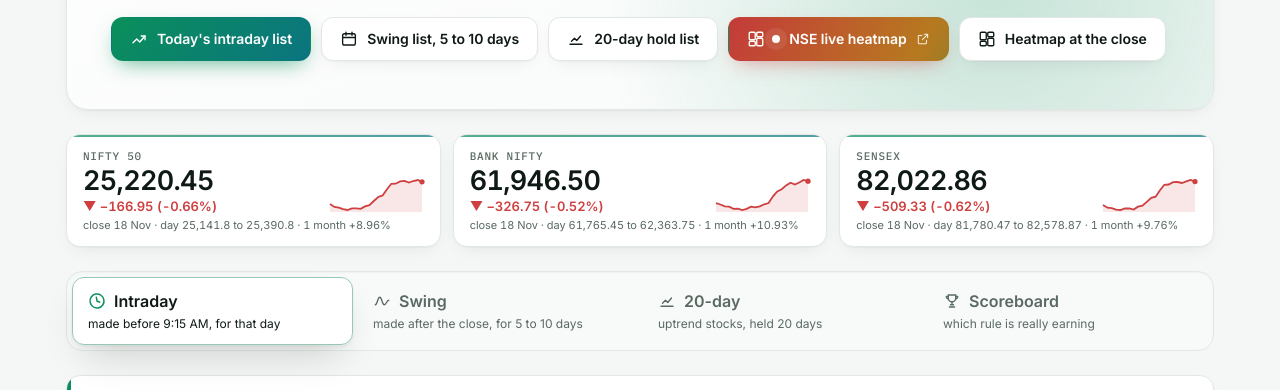
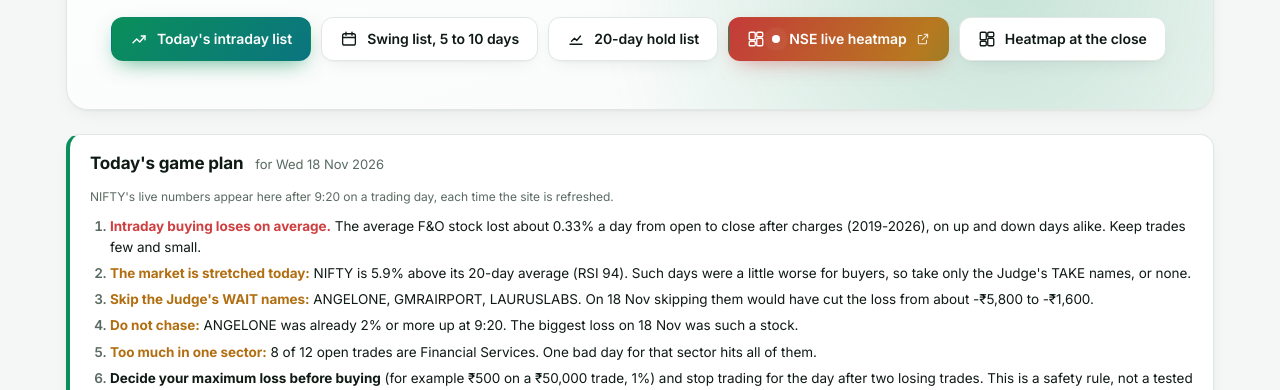
Before and after one commit to AshokKumar3502/nse-picks-tracker, a plain HTML site: page index.html in a window 1280 px wide. Shown: the part 410-800 px from the top of the page. Drawn offline with nearby package versions, Linux system fonts and the light colour scheme.

Commit message:
Today's game plan panel: live NIFTY and tested care rules
Co-Authored-By: Claude Opus 5.5 <noreply@anthropic.com>

```diff
--- a/index.html
+++ b/index.html
@@ -496,6 +496,18 @@ table{font-family:var(--body);font-size:13.5px;font-variant-numeric:tabular-nums
 .mood-warn{margin-top:8px;padding-top:8px;border-top:1px dashed var(--line);color:var(--warn);font-weight:500}
 .mood-note{margin-top:8px;padding-top:8px;border-top:1px dashed var(--line);color:var(--muted)}
 .chip.warn.gapchip{font-size:10.5px;padding:1px 7px;vertical-align:middle}
+
+/* today's game plan */
+.plan{background:var(--panel);border:1px solid var(--line);border-left:4px solid var(--accent);border-radius:var(--r);padding:16px 20px;box-shadow:var(--shadow);display:grid;gap:10px}
+.plan-head{display:flex;flex-wrap:wrap;gap:6px 12px;align-items:baseline}
+.plan-head b{font-size:17px;letter-spacing:-.01em}
+.plan-head span{color:var(--muted);font-size:13px}
+.plan-nifty{font-size:13.5px;line-height:1.5}
+.plan-nifty .mut{display:block;font-size:12px;margin-top:2px}
+.plan-list{margin:0;padding-left:20px;display:grid;gap:6px;font-size:13.5px;line-height:1.5}
+.plan-list li::marker{color:var(--muted);font-weight:600}
+.plan-list li.bad b{color:var(--bad)}.plan-list li.warn b{color:var(--warn)}.plan-list li.ok b{color:var(--ok)}
+.plan-foot{margin:0;font-size:11.5px;color:var(--muted)}
 </style>
 </head>
 <body>
@@ -535,6 +547,12 @@ table{font-family:var(--body);font-size:13.5px;font-variant-numeric:tabular-nums
     </div>
   </header>
 
+  <section class="plan" id="game-plan" aria-label="Today's game plan">
+    <div class="plan-head"><b>Today's game plan</b><span id="gp-when">&mdash;</span></div>
+    <div class="plan-nifty" id="gp-nifty">&mdash;</div>
+    <ol class="plan-list" id="gp-list"></ol>
+    <p class="plan-foot">Rules from our own tests on 2019-2026 NSE data and the last 18 recorded sessions, after charges. Paper trades only. Not financial advice.</p>
+  </section>
   <section class="ticker" id="indices" aria-label="Market indices"></section>
 
   <nav class="tabs" role="tablist" aria-label="Lists">
@@ -751,7 +769,36 @@ table{font-family:var(--body);font-size:13.5px;font-variant-numeric:tabular-nums
   const el = (tag, cl, text) => { const e = document.createElement(tag); if (cl) e.className = cl; if (text !== undefined) e.textContent = text; return e; };
   const mean = (a) => a.length ? Math.round(100 * a.reduce((x, y) => x + y, 0) / a.length) / 100 : null;
   const limit = {i: 10, s: 10};
-  let MD = null, EXP = null;
+  let MD = null, EXP = null, NL = null;
+  function gamePlan() {
+    const list = $('gp-list'), nf = $('gp-nifty');
+    const today = new Intl.DateTimeFormat('en-CA', {timeZone: 'Asia/Kolkata'}).format(new Date());
+    $('gp-when').textContent = 'for ' + dlong(today);
+    if (NL && NL.day === today && NL.prev_close) {
+      const ch = (v) => (v >= NL.prev_close ? '+' : '') + ((v / NL.prev_close - 1) * 100).toFixed(2) + '%';
+      nf.replaceChildren(el('b', '', 'NIFTY today: '), document.createTextNode(
+        (NL.at_920 ? 'at 9:20 ' + (+NL.at_920).toLocaleString('en-IN') + ' (' + ch(NL.at_920) + '), ' : '') +
+        'at ' + time12(NL.now_time) + ' ' + (+NL.now).toLocaleString('en-IN') + ' (' + ch(NL.now) + ' on yesterday\'s close). '),
+        el('span', 'mut', 'Tested: NIFTY being up or down at 9:20 did not tell which way stocks went by 3:15 PM, so it is not used as a buy or sell signal.'));
+    } else {
+      nf.replaceChildren(el('span', 'mut', 'NIFTY\'s live numbers appear here after 9:20 on a trading day, each time the site is refreshed.'));
+    }
+    const todays = ROWS.filter((r) => r.type === 'Intraday' && r.for_day === today);
+    const waits = todays.filter((r) => r.verdict === 'WAIT' || r.verdict === 'SKIP').map((r) => r.symbol);
+    const chased = todays.filter((r) => r.chase).map((r) => r.symbol);
+    const items = [];
+    const add = (tone, head, text) => { const li = el('li', tone); li.append(el('b', '', head), document.createTextNode(' ' + text)); items.push(li); };
+    add('bad', 'Intraday buying loses on average.', 'The average F&O stock lost about 0.33% a day from open to close after charges (2019-2026), on up and down days alike. Keep trades few and small.');
+    if (MD && MD.stretched) add('warn', 'The market is stretched today:', 'NIFTY is ' + (+MD.stretch_pct).toFixed(1) + '% above its 20-day average (RSI ' + (+MD.rsi).toFixed(0) + '). Such days were a little worse for buyers, so take only the Judge\'s TAKE names, or none.');
+    else if (MD) add('ok', 'The market is not stretched today.', 'Normal care applies.');
+    if (waits.length) add('warn', 'Skip the Judge\'s WAIT names:', waits.join(', ') + '. On 18 Nov skipping them would have cut the loss from about -₹5,800 to -₹1,600.');
+    if (chased.length) add('warn', 'Do not chase:', chased.join(', ') + (chased.length === 1 ? ' was' : ' were') + ' already 2% or more up at 9:20. The biggest loss on 18 Nov was such a stock.');
+    if (EXP && EXP.warn) add('warn', 'Too much in one sector:', EXP.by_industry[0][1] + ' of ' + EXP.open + ' open trades are ' + EXP.by_industry[0][0] + '. One bad day for that sector hits all of them.');
+    add('', 'Decide your maximum loss before buying', '(for example ₹500 on a ₹50,000 trade, 1%) and stop trading for the day after two losing trades. This is a safety rule, not a tested edge.');
+    add('', 'Weak openings often recover.', 'In the last 18 sessions, stocks bought at 9:20 on days NIFTY opened lower gained about 0.6% by 3:15 PM, so do not panic-sell in the first minutes.');
+    add('', 'Swing and 20-day holds are judged at the end of the hold,', 'not on one red day. An 8% stop made the tested swing rules worse.');
+    list.replaceChildren(...items);
+  }
   function moodView() {
     const bar = $('mood-bar');
     if (!MD) { bar.hidden = true; return; }
@@ -1537,7 +1584,7 @@ table{font-family:var(--body);font-size:13.5px;font-variant-numeric:tabular-nums
       : HT.nifty_above_200d === false ? 'NIFTY 50 is under its 200-day average: the 20-day rule stands aside today.'
       : HT.eligible + ' NIFTY 500 stocks were eligible at the close of ' + dlong(HT.session) + '; the top ' + HT.shown + ' by score are traded here. Sell at the day 20 close, about ' + dlong(HT.exit_about) + '.';
     $('h-latest').replaceChildren(...lh.map((r) => pickCard(r, 'h')));
-    dayList('Intraday'); dayList('Swing'); dayList('Results'); dayList('Hold20'); resultsToday(); scoreboardView(); dontTouch(); fadeView(); shortView(); moodView();
+    dayList('Intraday'); dayList('Swing'); dayList('Results'); dayList('Hold20'); resultsToday(); scoreboardView(); dontTouch(); fadeView(); shortView(); moodView(); gamePlan();
     if (!$('intraday').hidden) curve();
     if (!$('swing').hidden) hold();
     first = false;
@@ -1549,7 +1596,7 @@ table{font-family:var(--body);font-size:13.5px;font-variant-numeric:tabular-nums
   fetch('data/picks.json?v=' + Date.now(), {cache: 'no-store'})
     .then((r) => { if (!r.ok) throw new Error('HTTP ' + r.status); return r.json(); })
     .then((doc) => {
-      ROWS = doc.rows || []; RT = doc.results_today || null; SB = doc.scoreboard || null; DT = doc.dont_touch || null; FT = doc.fade_today || null; MD = doc.mood_today || null; EXP = doc.exposure || null; HT = doc.hold20_today || null;
+      ROWS = doc.rows || []; RT = doc.results_today || null; SB = doc.scoreboard || null; DT = doc.dont_touch || null; FT = doc.fade_today || null; MD = doc.mood_today || null; EXP = doc.exposure || null; NL = doc.nifty_live || null; HT = doc.hold20_today || null;
       const built = (doc.meta || []).find((m) => m.label === 'Built');
       $('built').textContent = built ? 'Data built ' + built.value + '.' : '';
       show(fromHash());
```
